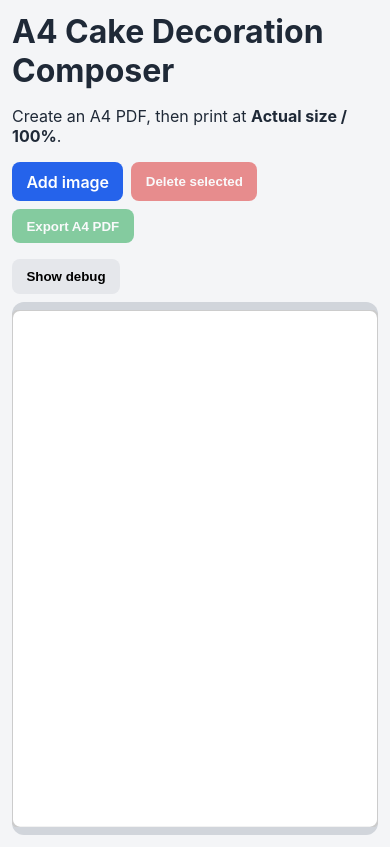
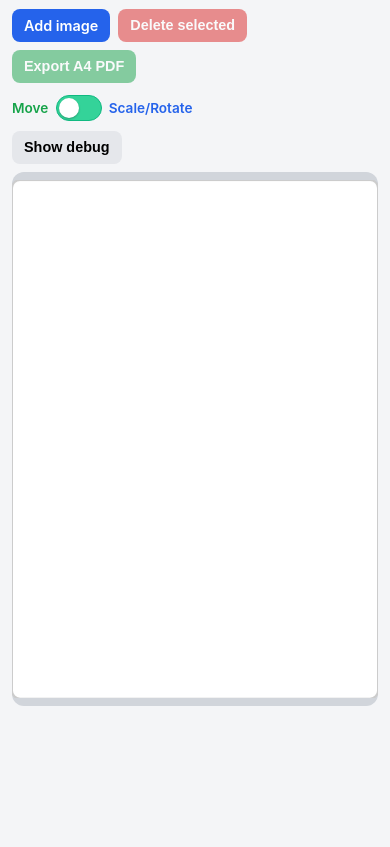
Before and after one commit to Sirahi/imagesToPDF, a React (Vite) app: page / in a window 390 px wide. Built offline with nearby package versions, Linux system fonts and the light colour scheme.

Commit message:
Improve mobile editing with mode switch and slider-based rotation (#4)
* Add mode switch workflow and slider-based rotation controls

* Increase transform handle size and update changelog

```diff
--- a/src/App.tsx
+++ b/src/App.tsx
@@ -9,6 +9,9 @@ type PlacedImage = {
   id: string;
   dataUrl: string;
   htmlImage: HTMLImageElement;
+  baseWidth: number;
+  baseHeight: number;
+  scalePercent: number;
   x: number;
   y: number;
   width: number;
@@ -21,10 +24,29 @@ const A4_WIDTH_PT = 595.28;
 const A4_HEIGHT_PT = 841.89;
 const MAX_FILES_PER_IMPORT = 12;
 const MAX_FILE_SIZE_BYTES = 15 * 1024 * 1024;
-const MIN_IMAGE_SIZE = 24;
+const DEFAULT_SCALE_PERCENT = 50;
 const createId = () =>
   globalThis.crypto?.randomUUID?.() ?? `id-${Date.now()}-${Math.random().toString(16).slice(2)}`;
 const clamp = (value: number, min: number, max: number) => Math.min(Math.max(value, min), max);
+const scaleFactorFromPercent = (percent: number) => {
+  if (percent <= 50) {
+    return 0.2 + (percent / 50) * 0.8;
+  }
+  return 1 + ((percent - 50) / 50) * 4;
+};
+const normalizeRotation = (value: number) => {
+  const normalized = ((value % 360) + 360) % 360;
+  return normalized === 0 && value > 0 ? 360 : normalized;
+};
+const getImageCenter = (x: number, y: number, width: number, height: number, rotation: number) => {
+  const angle = (rotation * Math.PI) / 180;
+  const cos = Math.cos(angle);
+  const sin = Math.sin(angle);
+  return {
+    x: x + (cos * width) / 2 - (sin * height) / 2,
+    y: y + (sin * width) / 2 + (cos * height) / 2
+  };
+};
 
 const readFileAsDataUrl = (file: File) =>
   new Promise<string>((resolve, reject) => {
@@ -49,11 +71,13 @@ const App = () => {
 
   const [items, setItems] = useState<PlacedImage[]>([]);
   const [selectedId, setSelectedId] = useState<string | null>(null);
+  const [interactionMode, setInteractionMode] = useState<'move' | 'transform'>('move');
   const [isExporting, setIsExporting] = useState(false);
   const [importError, setImportError] = useState<string | null>(null);
   const [containerWidth, setContainerWidth] = useState(0);
   const [maxStageHeight, setMaxStageHeight] = useState(0);
   const { debugEnabled, showDebug, setShowDebug, debugEntries, appendDebug, clearDebug } = useDebugLogger();
+  const selectedItem = items.find((item) => item.id === selectedId) ?? null;
 
   useEffect(() => {
     const element = stageContainerRef.current;
@@ -92,14 +116,14 @@ const App = () => {
   }, [containerWidth, maxStageHeight]);
 
   const stageHeight = stageWidth / A4_RATIO;
-  const constrainToStage = (x: number, y: number, width: number, height: number) => {
-    const nextWidth = clamp(width, MIN_IMAGE_SIZE, stageWidth);
-    const nextHeight = clamp(height, MIN_IMAGE_SIZE, stageHeight);
+  const rotateAnchorOffset = -Math.abs(selectedItem?.height ?? 0) / 2;
+  const constrainPositionByCenter = (x: number, y: number, width: number, height: number, rotation: number) => {
+    const center = getImageCenter(x, y, width, height, rotation);
+    const clampedCenterX = clamp(center.x, 0, stageWidth);
+    const clampedCenterY = clamp(center.y, 0, stageHeight);
     return {
-      x: clamp(x, 0, stageWidth - nextWidth),
-      y: clamp(y, 0, stageHeight - nextHeight),
-      width: nextWidth,
-      height: nextHeight
+      x: x + (clampedCenterX - center.x),
+      y: y + (clampedCenterY - center.y)
     };
   };
 
@@ -155,20 +179,20 @@ const App = () => {
         const htmlImage = await loadImage(dataUrl);
         const baseWidth = Math.min(stageWidth * 0.35, htmlImage.width);
         const baseHeight = (baseWidth / htmlImage.width) * htmlImage.height;
-        const placement = constrainToStage(
-          stageWidth / 2 - baseWidth / 2,
-          stageHeight / 2 - baseHeight / 2,
-          baseWidth,
-          baseHeight
-        );
+        const initialFactor = scaleFactorFromPercent(DEFAULT_SCALE_PERCENT);
+        const initialWidth = baseWidth * initialFactor;
+        const initialHeight = baseHeight * initialFactor;
         incoming.push({
           id: createId(),
           dataUrl,
           htmlImage,
-          x: placement.x,
-          y: placement.y,
-          width: placement.width,
-          height: placement.height,
+          baseWidth,
+          baseHeight,
+          scalePercent: DEFAULT_SCALE_PERCENT,
+          x: stageWidth / 2 - initialWidth / 2,
+          y: stageHeight / 2 - initialHeight / 2,
+          width: initialWidth,
+          height: initialHeight,
           rotation: 0
         });
       } catch (error) {
@@ -196,6 +220,67 @@ const App = () => {
 
   const updateItem = (id: string, patch: Partial<PlacedImage>) => {
     setItems((current) => current.map((item) => (item.id === id ? { ...item, ...patch } : item)));
+  };
+  const toggleInteractionMode = () => {
+    setInteractionMode((current) => (current === 'move' ? 'transform' : 'move'));
+  };
+  const setItemScale = (id: string, nextScalePercent: number) => {
+    const safeScalePercent = clamp(nextScalePercent, 0, 100);
+    setItems((current) =>
+      current.map((item) => {
+        if (item.id !== id) {
+          return item;
+        }
+
+        const factor = scaleFactorFromPercent(safeScalePercent);
+        const nextWidth = item.baseWidth * factor;
+        const nextHeight = item.baseHeight * factor;
+        const angle = (item.rotation * Math.PI) / 180;
+        const cos = Math.cos(angle);
+        const sin = Math.sin(angle);
+        const centerX = item.x + (cos * item.width) / 2 - (sin * item.height) / 2;
+        const centerY = item.y + (sin * item.width) / 2 + (cos * item.height) / 2;
+        const nextX = centerX - (cos * nextWidth) / 2 + (sin * nextHeight) / 2;
+        const nextY = centerY - (sin * nextWidth) / 2 - (cos * nextHeight) / 2;
+        const constrained = constrainPositionByCenter(nextX, nextY, nextWidth, nextHeight, item.rotation);
+
+        return {
+          ...item,
+          scalePercent: safeScalePercent,
+          x: constrained.x,
+          y: constrained.y,
+          width: nextWidth,
+          height: nextHeight,
+          baseWidth: nextWidth / factor,
+          baseHeight: nextHeight / factor
+        };
+      })
+    );
+  };
+  const setItemRotation = (id: string, nextRotation: number) => {
+    const normalized = normalizeRotation(nextRotation);
+    setItems((current) =>
+      current.map((item) => {
+        if (item.id !== id) {
+          return item;
+        }
+
+        const center = getImageCenter(item.x, item.y, item.width, item.height, item.rotation);
+        const angle = (normalized * Math.PI) / 180;
+        const cos = Math.cos(angle);
+        const sin = Math.sin(angle);
+        const nextX = center.x - (cos * item.width) / 2 + (sin * item.height) / 2;
+        const nextY = center.y - (sin * item.width) / 2 - (cos * item.height) / 2;
+        const constrained = constrainPositionByCenter(nextX, nextY, item.width, item.height, normalized);
+
+        return {
+          ...item,
+          x: constrained.x,
+          y: constrained.y,
+          rotation: normalized
+        };
+      })
+    );
   };
 
   const deleteSelected = () => {
@@ -252,11 +337,6 @@ const App = () => {
 
   return (
     <div className="app-shell">
-      <header>
-        <h1>A4 Cake Decoration Composer</h1>
-        <p>Create an A4 PDF, then print at <strong>Actual size / 100%</strong>.</p>
-      </header>
-
       <div className="toolbar">
         <label className="button primary">
           Add image
@@ -267,6 +347,46 @@ const App = () => {
           {isExporting ? 'Exporting…' : 'Export A4 PDF'}
         </button>
       </div>
+
+      <div className="mode-row">
+        <label className="mode-switch" htmlFor="mode-switch">
+          <span className="mode-label mode-label-move">Move</span>
+          <input
+            id="mode-switch"
+            type="checkbox"
+            checked={interactionMode === 'transform'}
+            onChange={toggleInteractionMode}
+            aria-label="Toggle between move mode and scale/rotate mode"
+          />
+          <span className="mode-slider" aria-hidden="true" />
+          <span className="mode-label mode-label-transform">Scale/Rotate</span>
+        </label>
+      </div>
+
+      {selectedItem && interactionMode === 'transform' ? (
+        <div className="selection-controls">
+          <label htmlFor="scale-slider">Scale</label>
+          <input
+            id="scale-slider"
+            type="range"
+            min={0}
+            max={100}
+            value={selectedItem.scalePercent}
+            onChange={(event) => setItemScale(selectedItem.id, Number(event.target.value))}
+          />
+          <span>{Math.round(scaleFactorFromPercent(selectedItem.scalePercent) * 100)}%</span>
+          <label htmlFor="rotation-slider">Rotation</label>
+          <input
+            id="rotation-slider"
+            type="range"
+            min={0}
+            max={360}
+            value={Math.round(normalizeRotation(selectedItem.rotation))}
+            onChange={(event) => setItemRotation(selectedItem.id, Number(event.target.value))}
+          />
+          <span>{Math.round(normalizeRotation(selectedItem.rotation))}°</span>
+        </div>
+      ) : null}
 
       <DebugPanel
         debugEnabled={debugEnabled}
@@ -307,15 +427,41 @@ const App = () => {
                   width={item.width}
                   height={item.height}
                   rotation={item.rotation}
-                  draggable
+                  draggable={interactionMode === 'move' && selectedId === item.id}
                   dragBoundFunc={(position) => {
-                    const constrained = constrainToStage(position.x, position.y, item.width, item.height);
-                    return { x: constrained.x, y: constrained.y };
+                    return constrainPositionByCenter(
+                      position.x,
+                      position.y,
+                      item.width,
+                      item.height,
+                      item.rotation
+                    );
                   }}
                   onTap={() => setSelectedId(item.id)}
                   onClick={() => setSelectedId(item.id)}
+                  onDragMove={(event) => {
+                    if (interactionMode !== 'move' || selectedId !== item.id) {
+                      return;
+                    }
+                    updateItem(item.id, { x: event.target.x(), y: event.target.y() });
+                  }}
+                  onTransform={(event) => {
+                    const node = event.target;
+                    const transformer = transformerRef.current;
+                    if (!transformer || transformer.nodes()[0] !== node) {
+                      return;
+                    }
+                    transformer.rotateAnchorOffset(-Math.abs(node.height() * node.scaleY()) / 2);
+                    transformer.getLayer()?.batchDraw();
+                  }}
                   onDragEnd={(event) => {
-                    const constrained = constrainToStage(event.target.x(), event.target.y(), item.width, item.height);
+                    const constrained = constrainPositionByCenter(
+                      event.target.x(),
+                      event.target.y(),
+                      item.width,
+                      item.height,
+                      item.rotation
+                    );
                     updateItem(item.id, { x: constrained.x, y: constrained.y });
                   }}
                   onTransformEnd={(event) => {
@@ -324,47 +470,47 @@ const App = () => {
                     const scaleY = node.scaleY();
                     node.scaleX(1);
                     node.scaleY(1);
-                    const constrained = constrainToStage(
+                    const nextWidth = node.width() * scaleX;
+                    const nextHeight = node.height() * scaleY;
+                    const nextRotation = normalizeRotation(node.rotation());
+                    const constrained = constrainPositionByCenter(
                       node.x(),
                       node.y(),
-                      node.width() * scaleX,
-                      node.height() * scaleY
+                      nextWidth,
+                      nextHeight,
+                      nextRotation
                     );
                     updateItem(item.id, {
                       x: constrained.x,
                       y: constrained.y,
-                      width: constrained.width,
-                      height: constrained.height,
-                      rotation: node.rotation()
+                      width: nextWidth,
+                      height: nextHeight,
+                      baseWidth: nextWidth / scaleFactorFromPercent(item.scalePercent),
+                      baseHeight: nextHeight / scaleFactorFromPercent(item.scalePercent),
+                      rotation: nextRotation
                     });
+                    const transformer = transformerRef.current;
+                    if (transformer && transformer.nodes()[0] === node) {
+                      transformer.rotateAnchorOffset(-Math.abs(nextHeight) / 2);
+                    }
                   }}
                 />
               ))}
-
               <Transformer
                 ref={transformerRef}
-                rotateEnabled
+                listening={interactionMode === 'transform'}
+                rotateEnabled={false}
+                anchorSize={14}
+                rotateAnchorOffset={rotateAnchorOffset}
+                borderStroke={interactionMode === 'move' ? '#16a34a' : '#2563eb'}
+                borderStrokeWidth={2}
+                borderDash={interactionMode === 'move' ? [6, 4] : []}
                 keepRatio={false}
-                enabledAnchors={[
-                  'top-left',
-                  'top-right',
-                  'bottom-left',
-                  'bottom-right',
-                  'middle-left',
-                  'middle-right',
-                  'top-center',
-                  'bottom-center'
-                ]}
-                boundBoxFunc={(oldBox, newBox) => {
-                  const constrained = constrainToStage(newBox.x, newBox.y, newBox.width, newBox.height);
-                  return {
-                    ...newBox,
-                    x: constrained.x,
-                    y: constrained.y,
-                    width: constrained.width,
-                    height: constrained.height
-                  };
-                }}
+                enabledAnchors={
+                  interactionMode === 'transform'
+                    ? ['middle-left', 'middle-right', 'top-center', 'bottom-center']
+                    : []
+                }
               />
             </Layer>
           </Stage>
--- a/src/styles.css
+++ b/src/styles.css
@@ -16,7 +16,7 @@ body {
 .app-shell {
   max-width: 1100px;
   margin: 0 auto;
-  padding: 1rem;
+  padding: max(env(safe-area-inset-top), 0.25rem) 1rem 1rem;
 }
 
 h1 {
@@ -28,7 +28,91 @@ h1 {
   display: flex;
   flex-wrap: wrap;
   gap: 0.5rem;
-  margin: 1rem 0;
+  margin: 0.35rem 0 0.75rem;
+}
+
+.mode-row {
+  display: flex;
+  margin: 0 0 0.6rem 0;
+}
+
+.mode-switch {
+  display: inline-flex;
+  align-items: center;
+  gap: 0.45rem;
+  -webkit-tap-highlight-color: transparent;
+  user-select: none;
+}
+
+.mode-label {
+  font-size: 0.85rem;
+  font-weight: 600;
+}
+
+.mode-label-move {
+  color: #16a34a;
+}
+
+.mode-label-transform {
+  color: #2563eb;
+}
+
+.mode-switch input {
+  position: absolute;
+  opacity: 0;
+  pointer-events: none;
+  outline: none;
+}
+
+.mode-slider {
+  width: 46px;
+  height: 26px;
+  border-radius: 999px;
+  background: #34d399;
+  border: 1px solid #10b981;
+  position: relative;
+  transition: background-color 0.15s ease;
+  -webkit-tap-highlight-color: transparent;
+}
+
+.mode-slider::after {
+  content: '';
+  position: absolute;
+  top: 2px;
+  left: 2px;
+  width: 20px;
+  height: 20px;
+  border-radius: 50%;
+  background: #ffffff;
+  box-shadow: 0 1px 2px rgba(0, 0, 0, 0.25);
+  transition: transform 0.15s ease;
+}
+
+.mode-switch input:checked + .mode-slider {
+  background: #2563eb;
+  border-color: #1d4ed8;
+}
+
+.mode-switch input:checked + .mode-slider::after {
+  transform: translateX(20px);
+}
+
+.mode-switch input:focus-visible + .mode-slider {
+  outline: 2px solid #93c5fd;
+  outline-offset: 2px;
+}
+
+.selection-controls {
+  display: grid;
+  grid-template-columns: auto 1fr auto;
+  gap: 0.35rem;
+  align-items: center;
+  margin: 0 0 0.5rem 0;
+}
+
+.selection-controls label,
+.selection-controls span {
+  font-size: 0.85rem;
 }
 
 .debug-controls {
@@ -78,9 +162,19 @@ button {
   background: #e5e7eb;
   border: none;
   border-radius: 0.5rem;
-  padding: 0.6rem 0.9rem;
+  padding: 0.5rem 0.75rem;
   cursor: pointer;
   font-weight: 600;
+  font-size: 0.9rem;
+  line-height: 1.2;
+  -webkit-tap-highlight-color: transparent;
+}
+
+.button,
+button,
+.mode-switch,
+.mode-switch * {
+  -webkit-tap-highlight-color: transparent;
 }
 
 .button.primary {
@@ -125,7 +219,7 @@ button:disabled {
 
 @media (max-width: 850px) {
   .app-shell {
-    padding: 0.75rem;
+    padding: max(env(safe-area-inset-top), 0.2rem) 0.75rem 0.75rem;
   }
 
   .stage-wrap {
```
Also changed, not shown: 1 other file (tests, documents, lock files or other folders).
